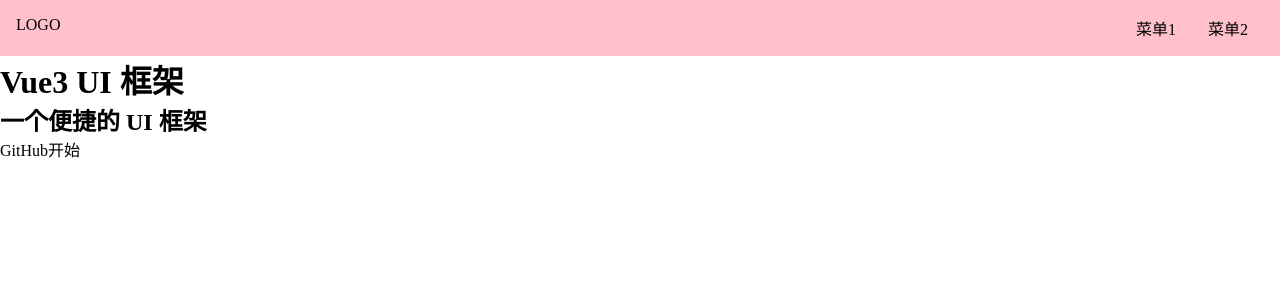
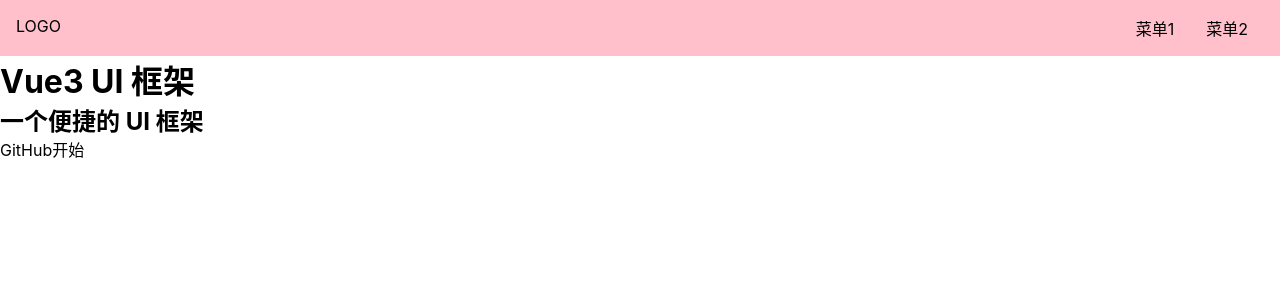
Before and after one commit to rourou1107/zao-UI, a Vue app: page /#/ in a window 1280 px wide. Shown: the top 300 px of the page. Built offline with nearby package versions, Linux system fonts and the light colour scheme.

Commit message:
初始化aside列表
Change-Id: I35dd6cd2747cdddfafecf7ba43b4ea35bd19381f

```diff
--- a/src/index.scss
+++ b/src/index.scss
@@ -14,3 +14,7 @@ a {
    border-bottom: 1px solid;
  }
 }
+body {
+  font-size: 16px;
+  font-family: -apple-system, "Noto Sans", "Helvetica Neue", Helvetica, "Nimbus Sans L", Arial, "Liberation Sans", "PingFang SC", "Hiragino Sans GB", "Noto Sans CJK SC", "Source Han Sans SC", "Source Han Sans CN", "Microsoft YaHei", "Wenquanyi Micro Hei", "WenQuanYi Zen Hei", "ST Heiti", SimHei, "WenQuanYi Zen Hei Sharp", sans-serif;
+}
--- a/src/views/Doc.vue
+++ b/src/views/Doc.vue
@@ -2,7 +2,15 @@
     <div>
         <Topnav />
         <div class="content">
-            <aside>边栏</aside>
+            <aside>
+                <h2>组件列表</h2>
+                <ol>
+                    <li><router-link to="/doc/switch">Switch 组件</router-link></li>
+                    <li><router-link to="/doc/button">Button 组件</router-link></li>
+                    <li><router-link to="/doc/dialog">Dialog 组件</router-link></li>
+                    <li><router-link to="/doc/tabs">Tabs 组件</router-link></li>
+                </ol>
+            </aside>
             <main>主内容</main>
         </div>
     </div>
--- a/src/views/Home.vue
+++ b/src/views/Home.vue
@@ -5,8 +5,8 @@
             <h1>Vue3 UI 框架</h1>
             <h2>一个便捷的 UI 框架</h2>
             <p class="actions">
-                <a>GitHub</a>
-                <a>开始</a>
+                <a href="https://github.com">GitHub</a>
+                <router-link to="/doc">开始</router-link>
             </p>
         </div>
     </div>
```
